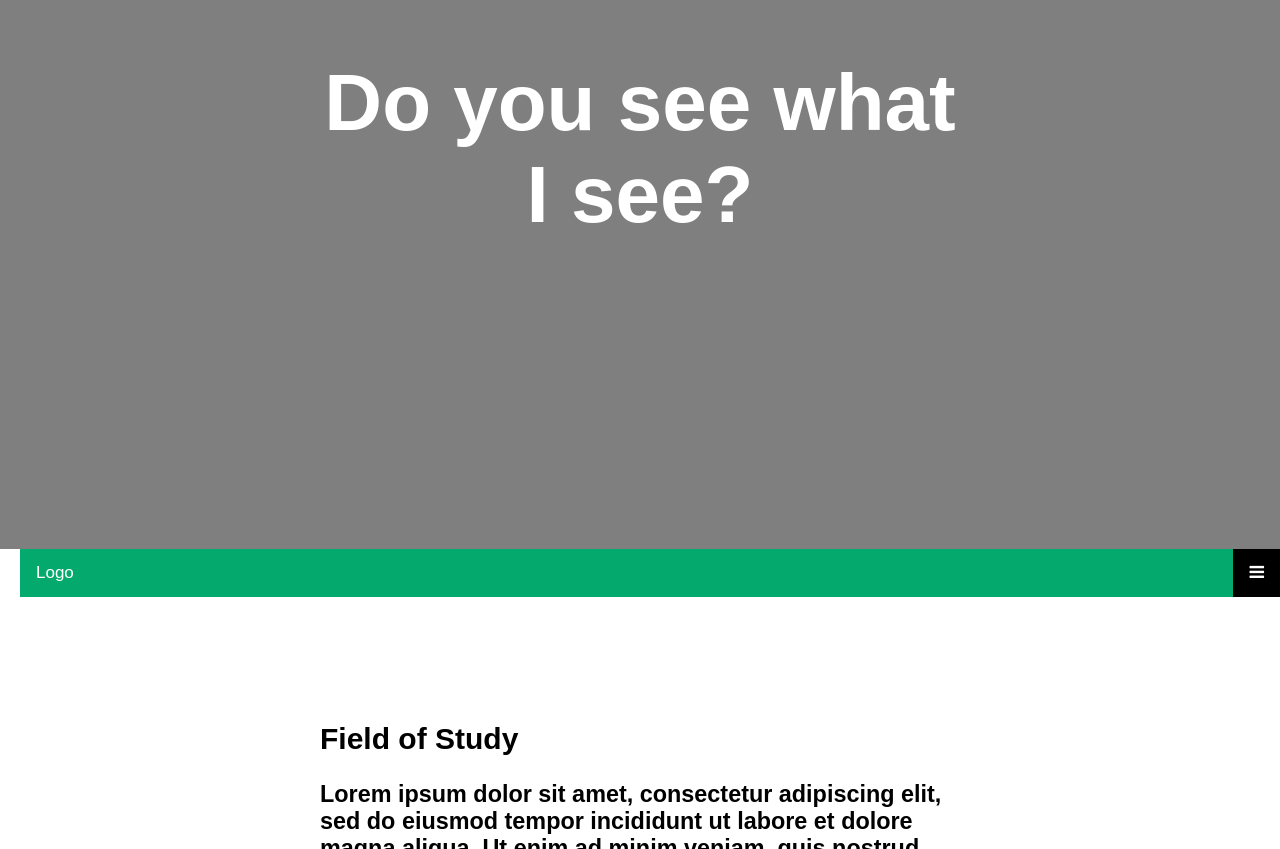
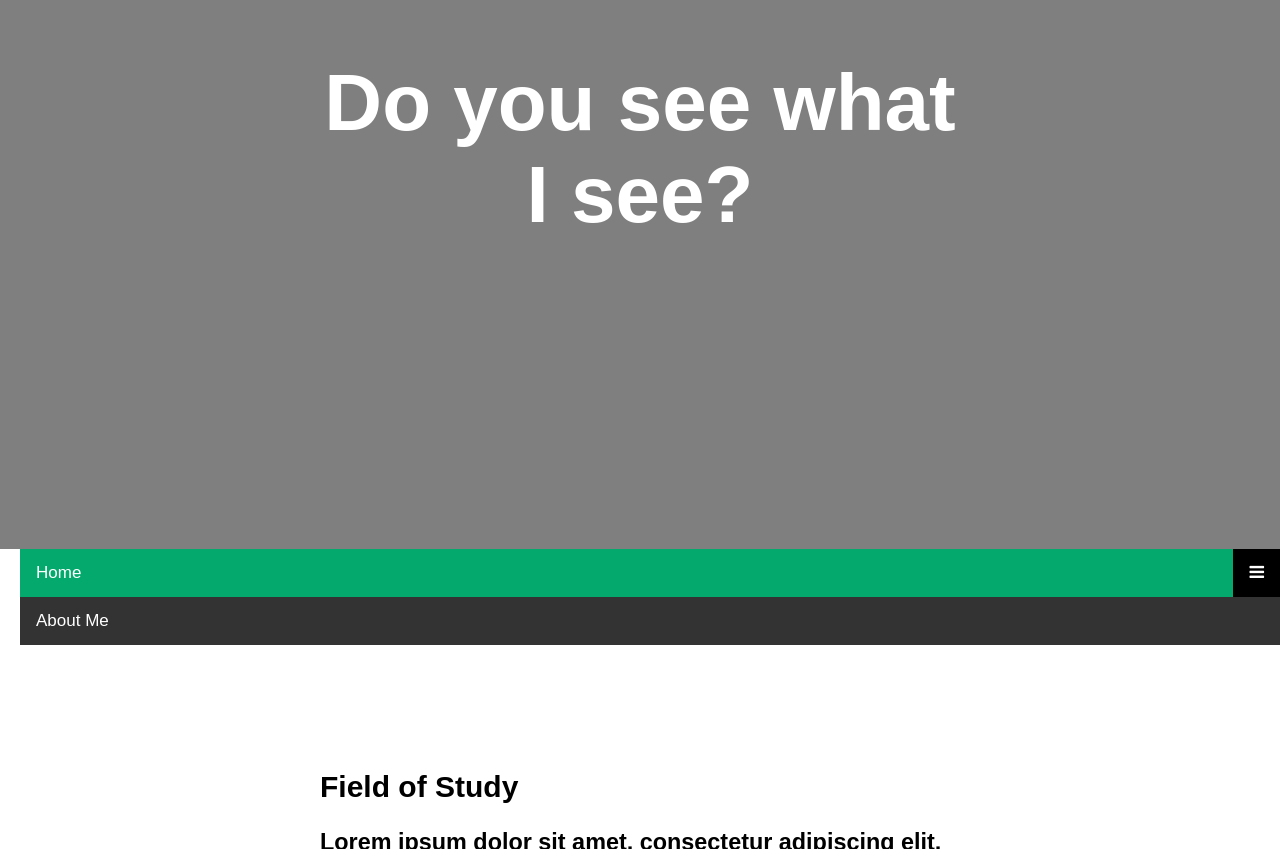
Before and after one commit to am-beardsley/test-folder, a plain HTML site: page index.html in a window 1280 px wide. Shown: the part 251-1100 px from the top of the page. Drawn offline with Linux system fonts and the light colour scheme.

Commit message:
testing nav

```diff
--- a/index.html
+++ b/index.html
@@ -56,10 +56,12 @@ You should now have a separate browser window that shows you a preview of your w
 
 <!-- Top Navigation Menu -->
 <div class="topnav">
-  <a href="#home" class="active">Logo</a>
+  <a href="#home" class="active">Home</a>
+  <a href="about-me.html">About Me</a>
+
   <!-- Navigation links (hidden by default) -->
   <div id="myLinks">
-    <a href="#news">News</a>
+    <a href="#home">Home</a>
     <a href="#contact">Contact</a>
     <a href="#about">About</a>
   </div>
```
